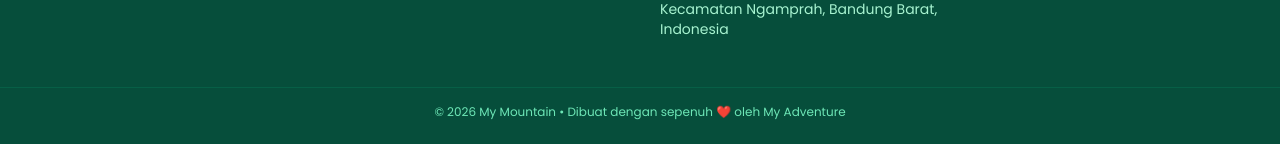
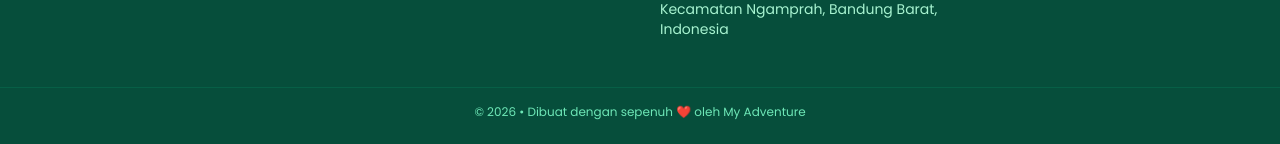
Before and after one commit to jayacahya/My-Adventure, a plain HTML site: page index.html in a window 1280 px wide. Shown: the part 4136-4280 px from the top of the page. Drawn offline with nearby package versions, Linux system fonts and the light colour scheme.

Commit message:
Update copyright text in footer

```diff
--- a/index.html
+++ b/index.html
@@ -468,7 +468,7 @@ Siap menjelajah bersama?
 
   <!-- Copyright -->
   <div class="border-t border-emerald-800 mt-12 pt-4 text-center text-xs text-emerald-300">
-    © 2026 My Mountain • Dibuat dengan sepenuh ❤️ oleh My Adventure
+    © 2026 • Dibuat dengan sepenuh ❤️ oleh My Adventure
   </div>
 </footer>
 
```
